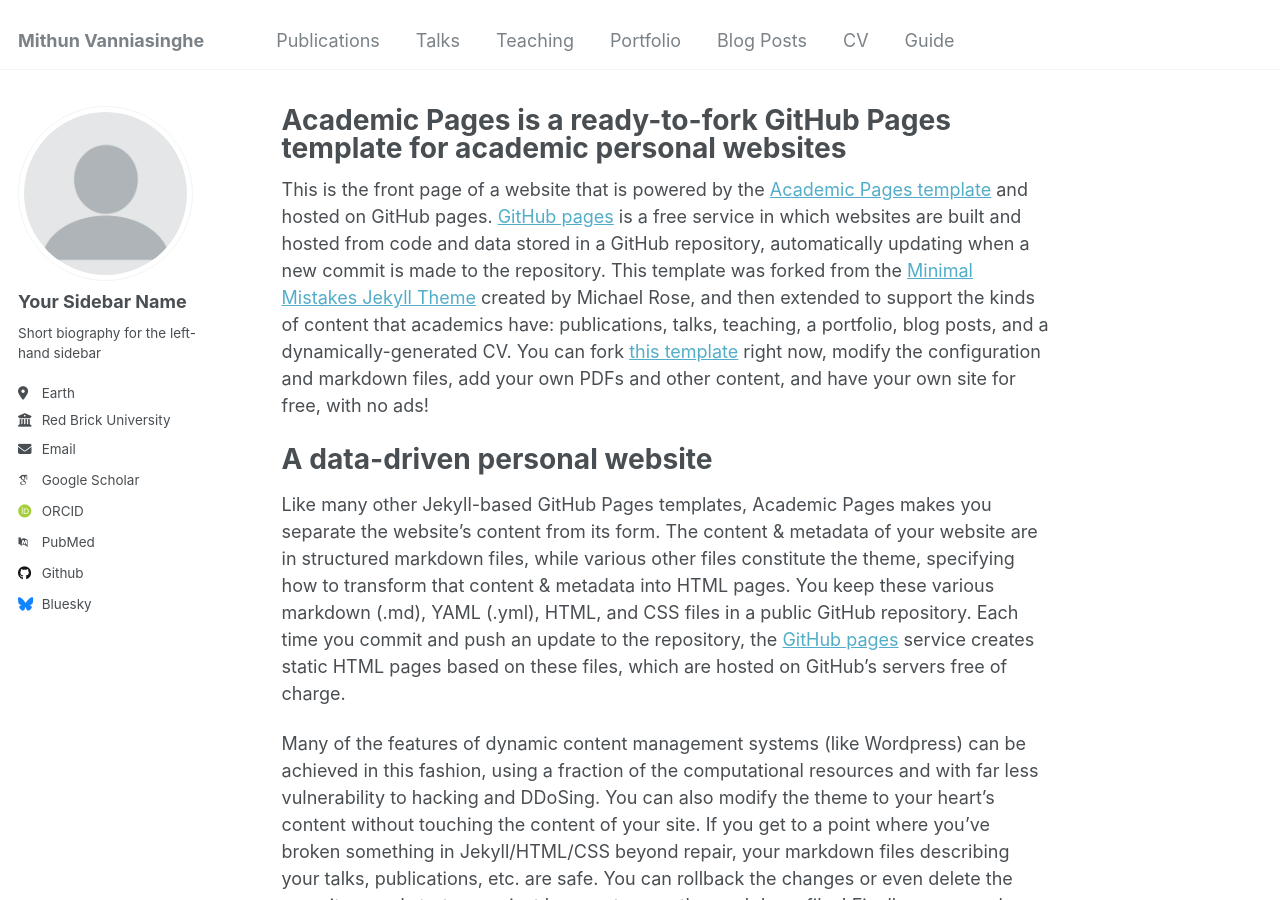
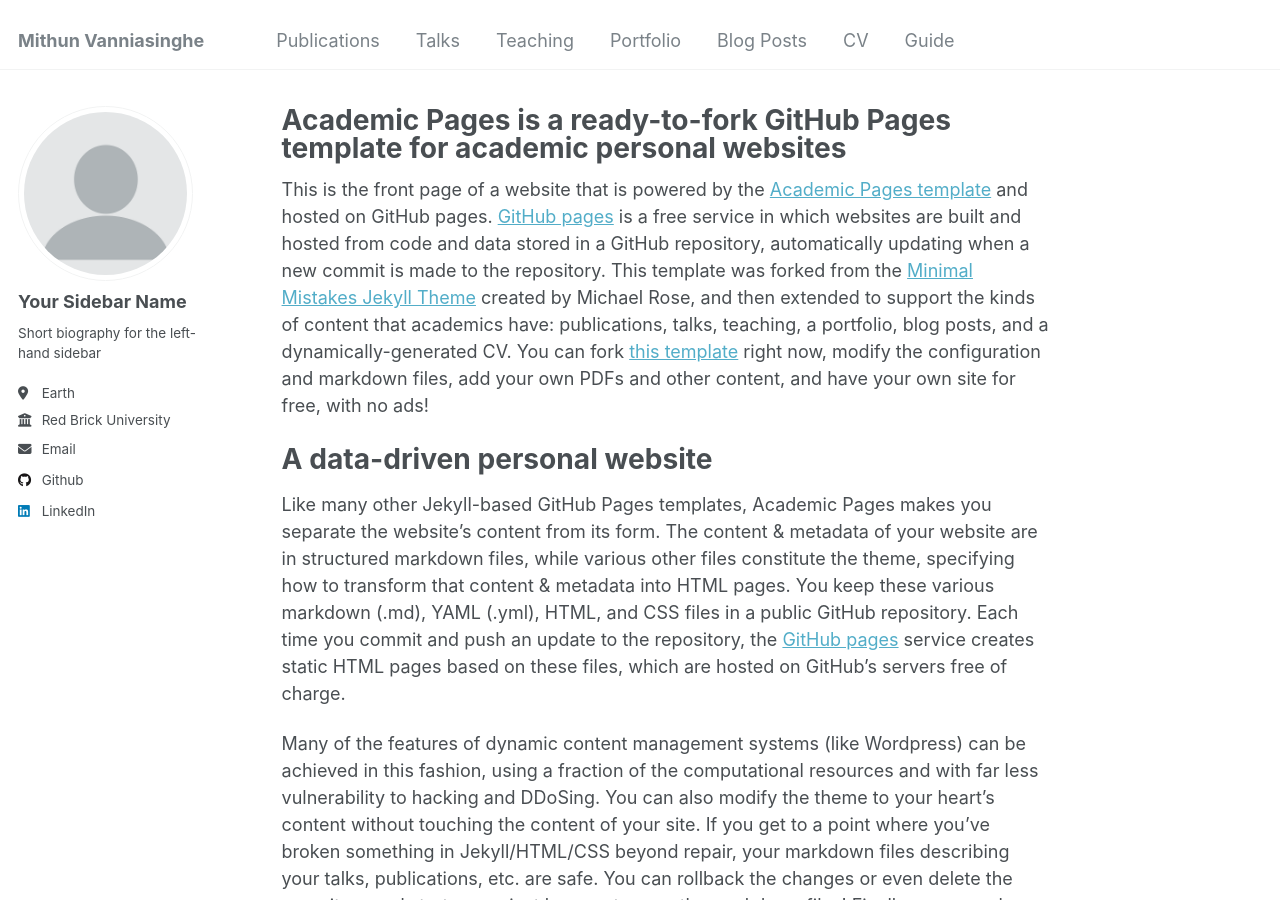
Before and after one commit to mithunvvv/mithunvvv.github.io, a Jekyll site: the page built from _pages/about.md, in a window 1280 px wide and 900 px high. Built offline with Jekyll 4.4.1, drawn with Linux system fonts in a browser that asks for light colours; some web fonts are replaced; part of the change alters nothing that is shown.

Commit message:
added socials

```diff
--- a/_config.yml
+++ b/_config.yml
@@ -12,9 +12,9 @@ title                    : "Mithun Vanniasinghe"
 title_separator          : "-"
 name                     : &name "Your Name"
 description              : &description "personal description"
-url                      : https://academicpages.github.io # the base hostname & protocol for your site e.g. "https://[your GitHub username].github.io"
+url                      : https://mithunvvv.github.io # the base hostname & protocol for your site e.g. "https://[your GitHub username].github.io"
 baseurl                  : "" # the subpath of your site, e.g. "/blog"
-repository               : "academicpages/academicpages.github.io"
+repository               : "mithunvvv/mithunvvv.github.io"
 
 # Site Author - The following control what appear as part of the author content on the side bar.
 #               If a field is blank the icon and link will not appear, otherwise it will be shown.
@@ -31,48 +31,48 @@ author:
   email            : "none@example.org"
 
   # Academic websites
-  arxiv            : # URL - Update with the correct link to your profile
-  googlescholar    : "https://scholar.google.com/citations?user=PS_CX0AAAAAJ"
-  impactstory      : # URL
-  orcid            : "http://orcid.org/yourorcidurl"
-  semantic         : # URL
-  pubmed           : "https://www.ncbi.nlm.nih.gov/pubmed/?term=john+snow"
-  researchgate     : # URL
-  scopus           : # URL
+  # arxiv            : # URL - Update with the correct link to your profile
+  # googlescholar    : "https://scholar.google.com/citations?user=PS_CX0AAAAAJ"
+  # impactstory      : # URL
+  # orcid            : "http://orcid.org/yourorcidurl"
+  # semantic         : # URL
+  # pubmed           : "https://www.ncbi.nlm.nih.gov/pubmed/?term=john+snow"
+  # researchgate     : # URL
+  # scopus           : # URL
 
   # Repositories and software development
-  bitbucket        : # Username - Update with your username on the site
-  codepen          : # Username
-  dribbble         : # Username
-  github           : "academicpages"
-  kaggle           : # Username
-  stackoverflow    : # User number or user number and name (i.e., use "1" or "1/jeff-atwood")
+  # bitbucket        : # Username - Update with your username on the site
+  # codepen          : # Username
+  # dribbble         : # Username
+  github           : "mithunvvv"
+  # kaggle           : # Username
+  # stackoverflow    : # User number or user number and name (i.e., use "1" or "1/jeff-atwood")
 
-  # Social media
-  bluesky          : "bsky.app" # Replace this with you Bluesky username
-  facebook         : # Username
-  flickr           : # Username
-  foursquare       : # Username
-  goodreads        : # Username
-  google_plus      : # Username
-  keybase          : # Username
-  instagram        : # Username
-  lastfm           : # Username
-  linkedin         : # Username
-  mastodon         : # URL
-  medium           : # URL
-  pinterest        : # Username
-  soundcloud       : # Username
-  steam            : # Username
-  telegram         : # URL
-  tumblr           : # Username
-  twitter          : # Username for X / Twitter
-  vine             : # Username
-  weibo            : # Username
-  wikipedia        : # Username
-  xing             : # Username
-  youtube          : # Username
-  zhihu            : # Username
+  # # Social media
+  # bluesky          : "bsky.app" # Replace this with you Bluesky username
+  # facebook         : # Username
+  # flickr           : # Username
+  # foursquare       : # Username
+  # goodreads        : # Username
+  # google_plus      : # Username
+  # keybase          : # Username
+  # instagram        : # Username
+  # lastfm           : # Username
+  linkedin         : mithun-vanniasinghe # Username
+  # mastodon         : # URL
+  # medium           : # URL
+  # pinterest        : # Username
+  # soundcloud       : # Username
+  # steam            : # Username
+  # telegram         : # URL
+  # tumblr           : # Username
+  # twitter          : # Username for X / Twitter
+  # vine             : # Username
+  # weibo            : # Username
+  # wikipedia        : # Username
+  # xing             : # Username
+  # youtube          : # Username
+  # zhihu            : # Username
 
 # Publication Category - The following the list of publication categories and their headings
 publication_category:
```
